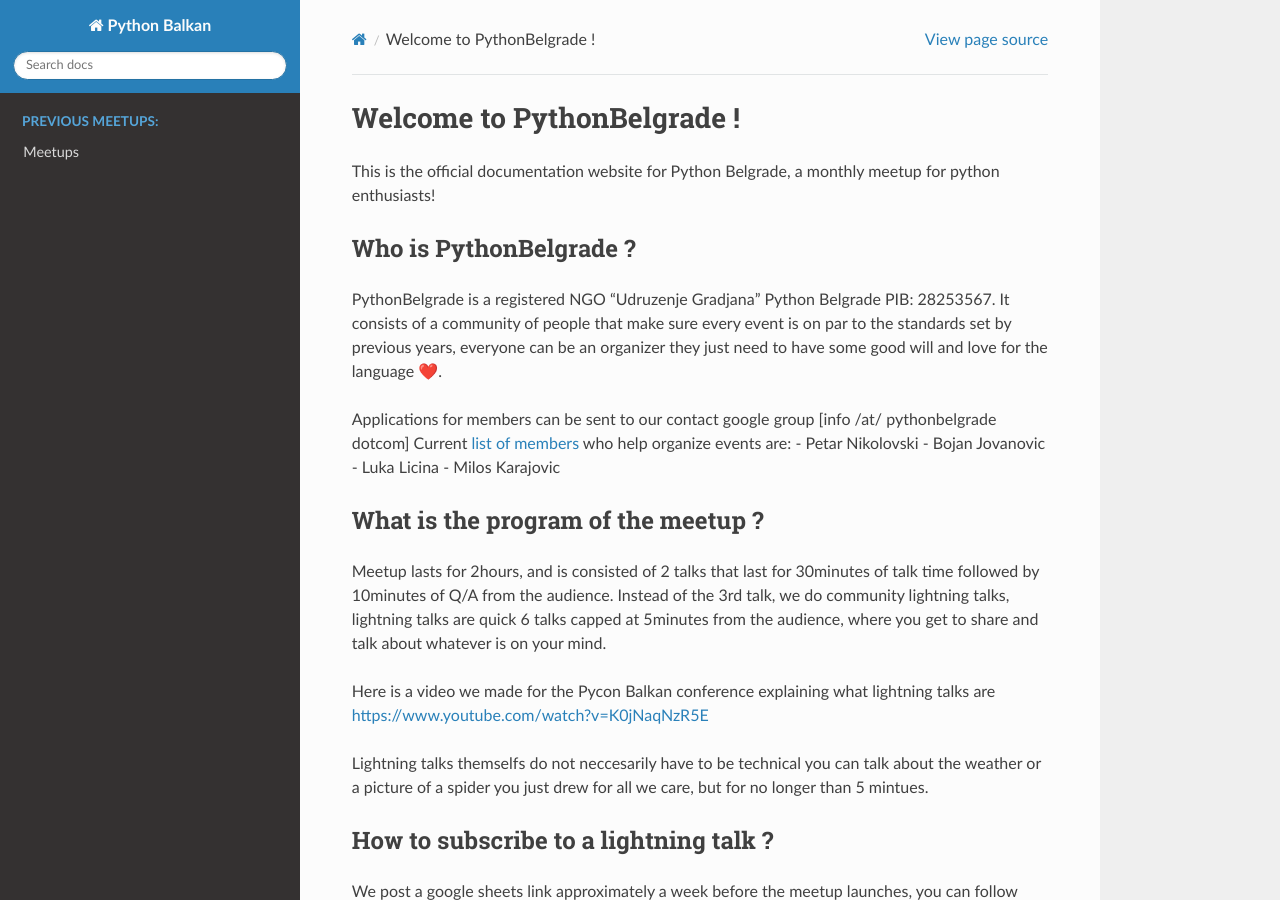
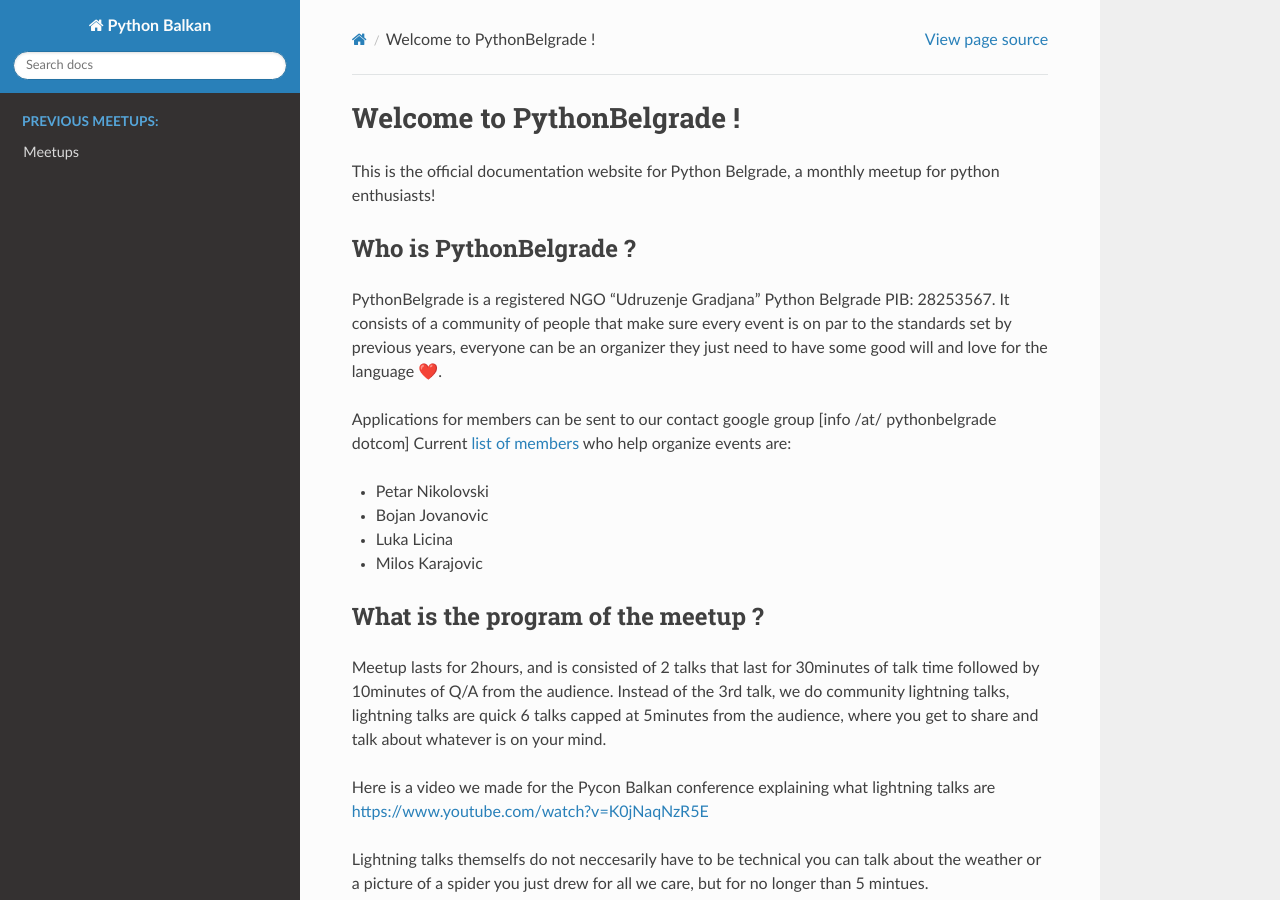
Before and after one commit to PythonBalkan/PythonBelgrade, a Sphinx documentation site: the page built from docs/source/index.rst, in a window 1280 px wide and 900 px high. Built offline with Sphinx 7.4.7 and the Read the Docs theme 2.0.0, drawn with Linux system fonts in a browser that asks for light colours.

Commit message:
Fix typo

```diff
--- a/docs/source/index.rst
+++ b/docs/source/index.rst
@@ -16,11 +16,11 @@
 
 Applications for members can be sent to our contact google group [info /at/ pythonbelgrade \dot\ com]
 Current `list of members <https://www.meetup.com/PythonBelgrade/members/?op=leaders>`_  who help organize events are:
-- Petar Nikolovski
-- Bojan Jovanovic
-- Luka Licina
-- Milos Karajovic
 
+* Petar Nikolovski
+* Bojan Jovanovic
+* Luka Licina
+* Milos Karajovic
 
 What is the program of the meetup ?
 ************************************
@@ -56,10 +56,6 @@
 Absolutely nothing at all! All you need is good will to connect with people and talk about python.
 Only reason why you may want to bring a laptop would be if you are planning to give lightning talk and you wish to flex with live coding.
 
-
-
-
-
 .. toctree::
    :maxdepth: 2
    :caption: Previous meetups:
```
